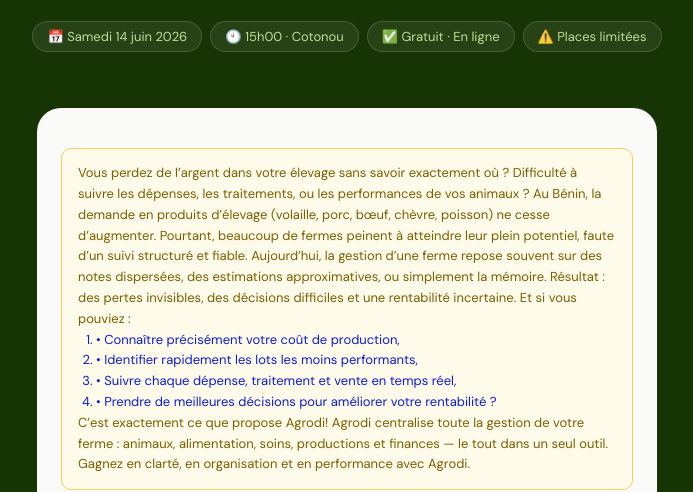
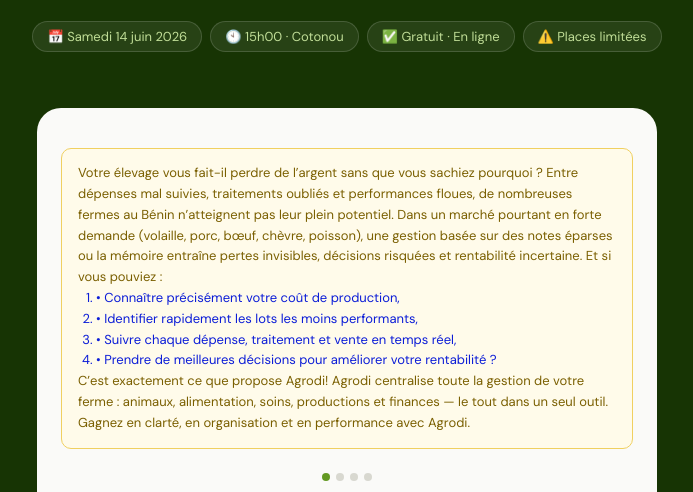
Before and after one commit to Odi-net/agrodi-webinaire, a plain HTML site: page index.html in a window 1280 px wide. Shown: the part 314-806 px from the top of the page, without its empty margins (293-986 px from the left). Drawn offline with Linux system fonts and the light colour scheme.

Commit message:
Update index.html

```diff
--- a/index.html
+++ b/index.html
@@ -455,12 +455,12 @@
 
     <!-- ⚠️ Notice de configuration -->
     <div class="config-notice" id="configNotice">
-      Vous perdez de l’argent dans votre élevage sans savoir exactement où ?
-      Difficulté à suivre les dépenses, les traitements, ou les performances de vos animaux ? Au Bénin, la demande en
-      produits d’élevage (volaille, porc, bœuf, chèvre, poisson) ne cesse d’augmenter. Pourtant, beaucoup de fermes
-      peinent à atteindre leur plein potentiel, faute d’un suivi structuré et fiable. Aujourd’hui, la gestion d’une
-      ferme repose souvent sur des notes dispersées, des estimations approximatives, ou simplement la mémoire. Résultat
-      : des pertes invisibles, des décisions difficiles et une rentabilité incertaine. Et si vous pouviez :
+      Votre élevage vous fait-il perdre de l’argent sans que vous sachiez pourquoi ?
+      Entre dépenses mal suivies, traitements oubliés et performances floues, de nombreuses
+      fermes au Bénin n’atteignent pas leur plein potentiel. Dans un marché pourtant en forte
+      demande (volaille, porc, bœuf, chèvre, poisson), une gestion basée sur des notes éparses
+      ou la mémoire entraîne pertes invisibles, décisions risquées et rentabilité incertaine.
+      Et si vous pouviez :
       <ol style="padding-left:18px; color:#0c1dd7;">
         <li>• Connaître précisément votre coût de production,</li>
         <li>• Identifier rapidement les lots les moins performants,</li>
```
